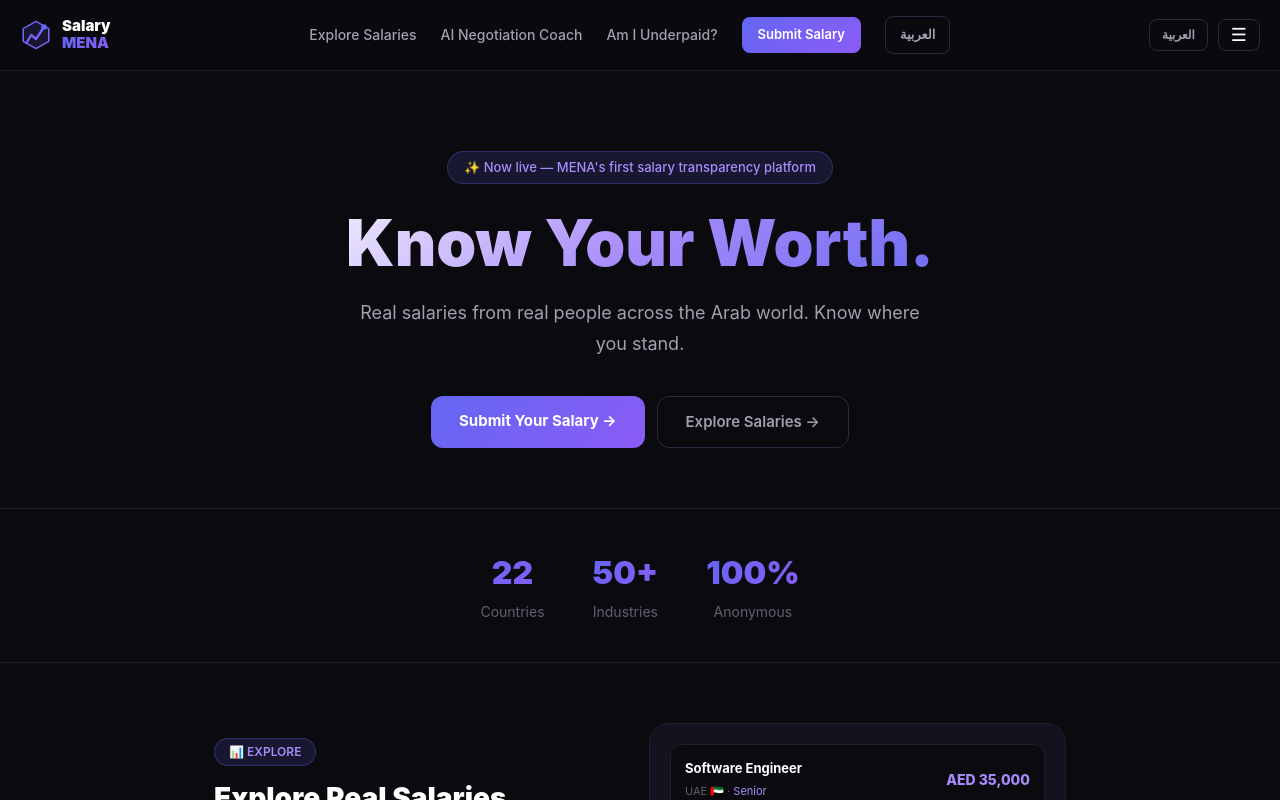
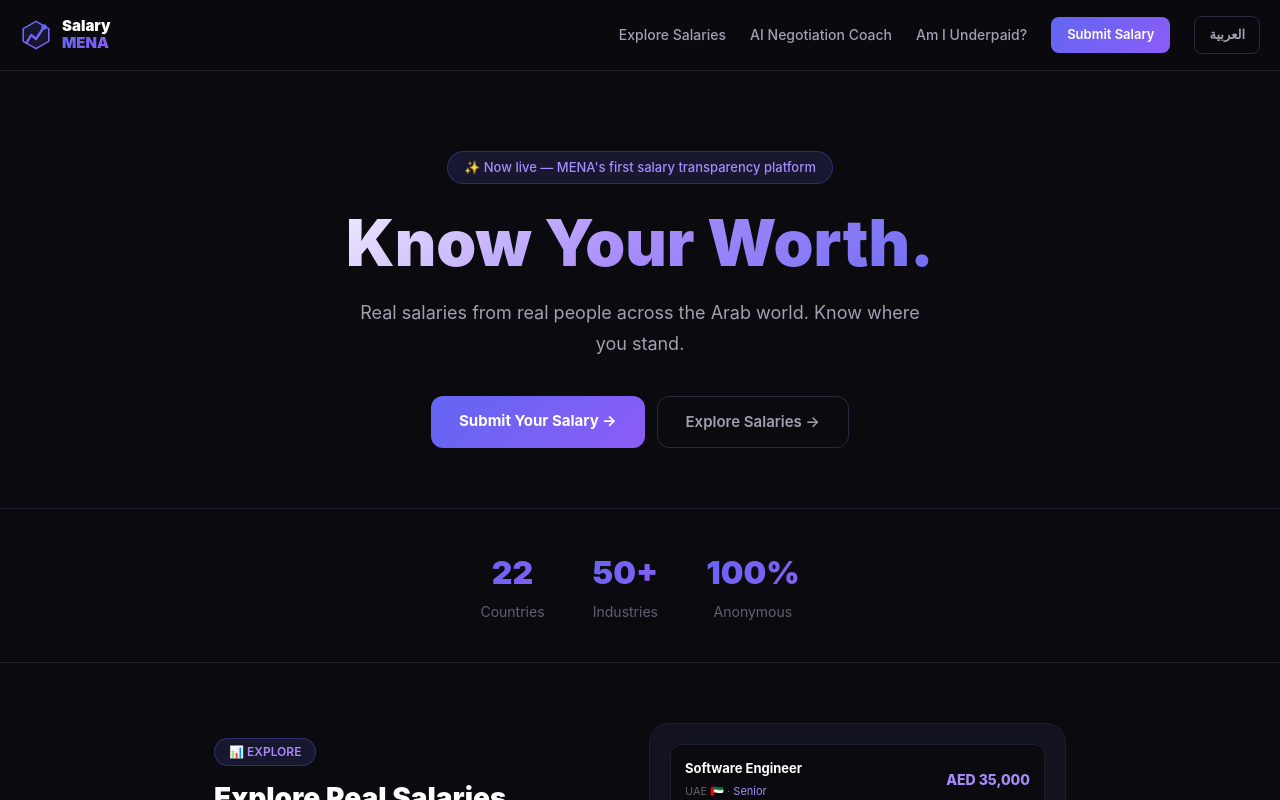
Before and after one commit to alawweygit/SalaryMENA, a Next.js app: page / in a window 1280 px wide. Shown: the top 800 px of the page. Built offline with nearby package versions, Linux system fonts and the light colour scheme.

Commit message:
Fix double language button in navbar

```diff
--- a/app/components/Navbar.js
+++ b/app/components/Navbar.js
@@ -42,9 +42,8 @@ export default function Navbar() {
           <button onClick={toggleLang} style={{background:'transparent',border:'1px solid #2a2a3e',color:'#a0a0b0',borderRadius:'8px',padding:'8px 14px',fontSize:'13px',cursor:'pointer',fontWeight:'600'}}>{txt.toggle}</button>
         </div>
 
-        {/* Mobile right side */}
-        <div style={{display:'flex',gap:'10px',alignItems:'center'}} className="mobile-nav">
-          <button onClick={toggleLang} style={{background:'transparent',border:'1px solid #2a2a3e',color:'#a0a0b0',borderRadius:'8px',padding:'6px 12px',fontSize:'12px',cursor:'pointer',fontWeight:'600'}}>{txt.toggle}</button>
+        {/* Mobile right side - hamburger only */}
+        <div style={{display:'none',gap:'10px',alignItems:'center'}} className="mobile-nav">
           <button onClick={()=>setMenuOpen(!menuOpen)} style={{background:'transparent',border:'1px solid #2a2a3e',color:'#fff',borderRadius:'8px',padding:'6px 12px',fontSize:'18px',cursor:'pointer',lineHeight:1}}>
             {menuOpen ? '✕' : '☰'}
           </button>
@@ -53,7 +52,7 @@ export default function Navbar() {
 
       {/* Mobile dropdown */}
       {menuOpen && (
-        <div style={{borderTop:'1px solid #1e1e2e',padding:'16px 20px',display:'flex',flexDirection:'column',gap:'4px'}} className="mobile-menu">
+        <div style={{borderTop:'1px solid #1e1e2e',padding:'16px 20px',display:'flex',flexDirection:'column',gap:'4px'}}>
           {[
             {href:'/explore',label:txt.explore},
             {href:'/coach',label:txt.coach_nav},
@@ -68,13 +67,15 @@ export default function Navbar() {
             style={{display:'block',background:'linear-gradient(135deg,#6366f1,#8b5cf6)',color:'#fff',textDecoration:'none',borderRadius:'10px',padding:'14px',fontSize:'15px',fontWeight:'700',textAlign:'center',marginTop:'12px'}}>
             {txt.submit_nav}
           </a>
+          <button onClick={()=>{toggleLang();setMenuOpen(false);}} style={{background:'transparent',border:'1px solid #2a2a3e',color:'#a0a0b0',borderRadius:'10px',padding:'12px',fontSize:'14px',cursor:'pointer',fontWeight:'600',marginTop:'8px'}}>
+            {txt.toggle}
+          </button>
         </div>
       )}
 
       <style>{`
         .desktop-nav { display: flex; }
         .mobile-nav { display: none; }
-        .mobile-menu { display: flex; }
         @media (max-width: 768px) {
           .desktop-nav { display: none !important; }
           .mobile-nav { display: flex !important; }
```
